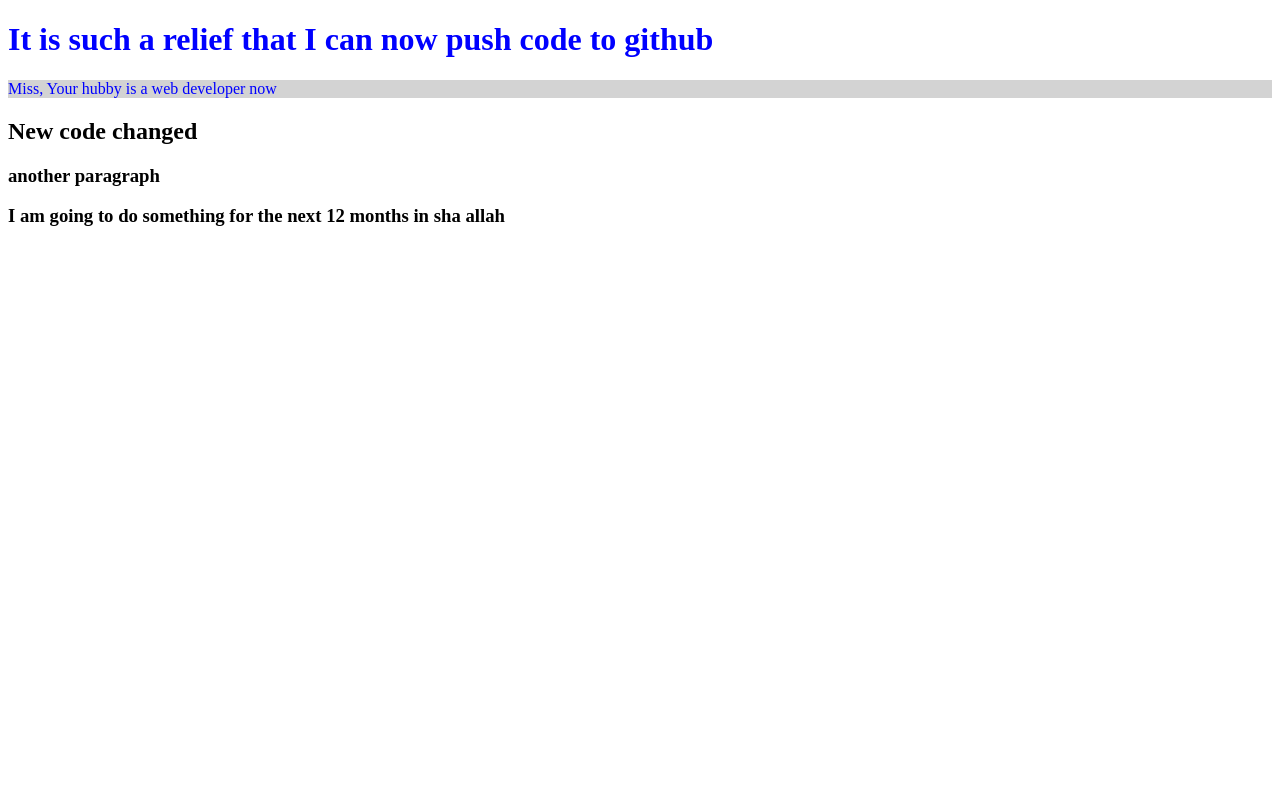
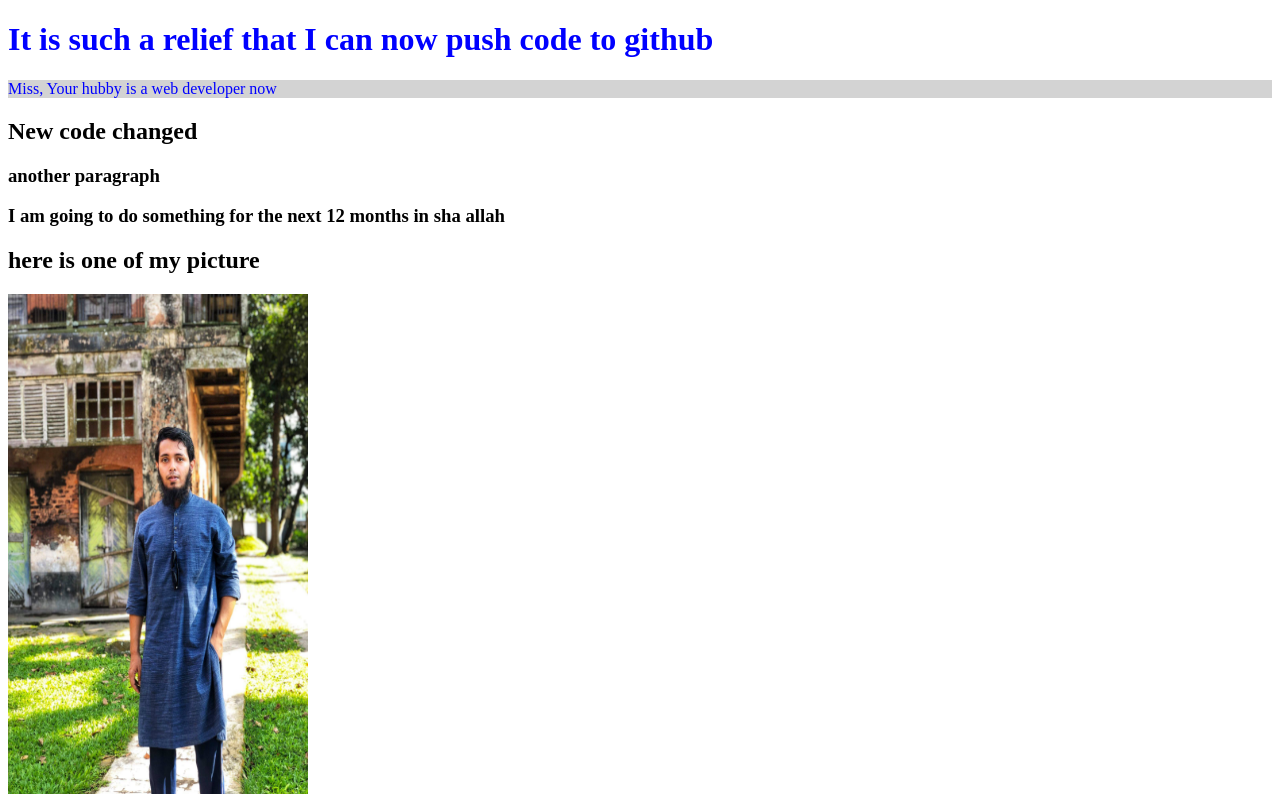
Before and after one commit to farhanthegreat/second-repo, a plain HTML site: page index.html in a window 1280 px wide. Drawn offline with Linux system fonts and the light colour scheme.

Commit message:
added photo

```diff
--- a/index.html
+++ b/index.html
@@ -13,5 +13,7 @@
     <h2>New code changed</h2>
     <h3>another paragraph</h3>
     <h3>I am going to do something for the next 12 months in sha allah</h3>
+    <h2>here is one of my picture</h2>
+    <img src="farhan tanvir.jpg" height="500px" width="300px">
 </body>
 </html>
```
Also changed, not shown: farhan tanvir.jpg (added).
